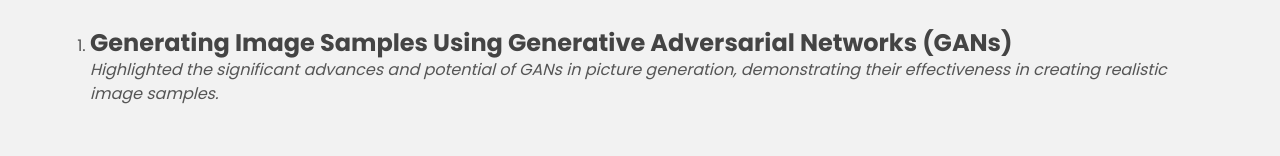
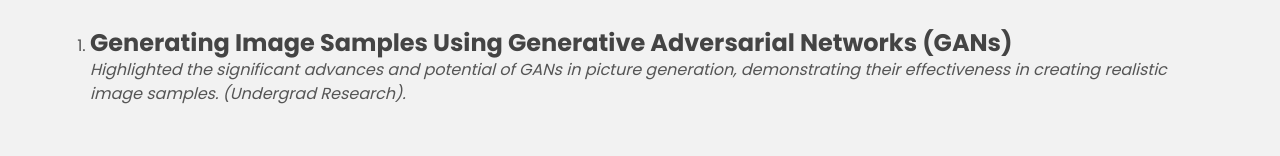
Before and after one commit to oshanto-ctrl/portfolio, a plain HTML site: page index.html in a window 1280 px wide. Shown: the part 2246-2402 px from the top of the page. Drawn offline with Linux system fonts and the light colour scheme.

Commit message:
added content to research section

```diff
--- a/index.html
+++ b/index.html
@@ -326,7 +326,7 @@
 
             <div class="research-info-item center">
                   <p>Highlighted the significant advances and potential of GANs in picture generation, demonstrating
-                     their effectiveness in creating realistic image samples.
+                     their effectiveness in creating realistic image samples. (Undergrad Research).
                   </p>
             </div>
 
```
